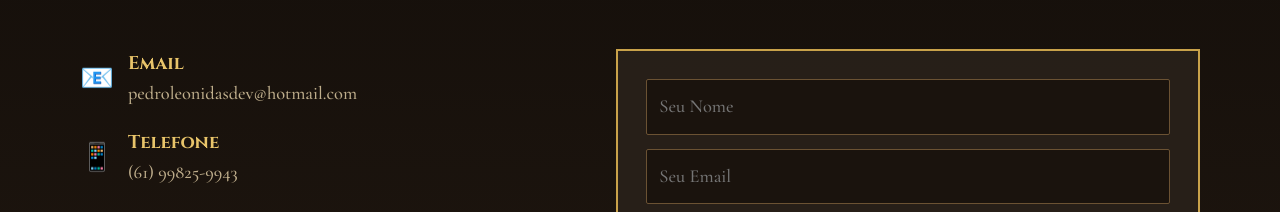
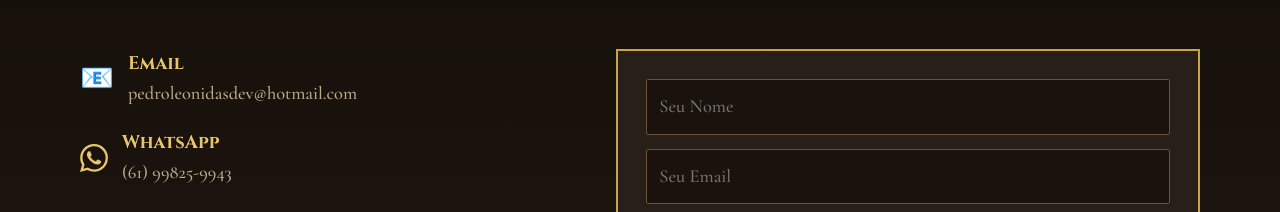
Before and after one commit to pedroleonidasdev/pedrotecnologia, a React (Create React App) app: page / in a window 1280 px wide. Shown: the part 5240-5452 px from the top of the page. Built offline with nearby package versions, Linux system fonts and the light colour scheme.

Commit message:
Adiciona ícone do WhatsApp em Contato

```diff
--- a/src/components/Contact.js
+++ b/src/components/Contact.js
@@ -41,10 +41,10 @@ const Contact = () => {
               </div>
             </div>
             <div className="info-item">
-              <span className="info-icon">📱</span>
+              <span className="info-icon"><svg viewBox="0 0 24 24" fill="currentColor" aria-hidden="true"><path d="M20.52 3.48A11.82 11.82 0 0 0 12.05 0C5.5 0 .16 5.33.16 11.9c0 2.1.55 4.15 1.6 5.96L0 24l6.3-1.65a11.86 11.86 0 0 0 5.74 1.47h.01c6.56 0 11.89-5.34 11.89-11.91a11.8 11.8 0 0 0-3.42-8.43zm-8.47 18.3a9.9 9.9 0 0 1-5.04-1.38l-.36-.21-3.74.98 1-3.64-.23-.37a9.84 9.84 0 0 1-1.52-5.26c0-5.46 4.44-9.9 9.9-9.9 2.64 0 5.12 1.03 6.99 2.91a9.83 9.83 0 0 1 2.9 6.99c0 5.46-4.44 9.89-9.9 9.89zm5.43-7.43c-.3-.15-1.76-.87-2.04-.97-.27-.1-.47-.15-.67.15-.2.3-.77.97-.95 1.17-.17.2-.35.22-.65.07-.3-.15-1.27-.47-2.42-1.5-.9-.8-1.5-1.78-1.68-2.08-.18-.3-.02-.46.13-.61.14-.14.3-.35.45-.53.15-.17.2-.3.3-.5.1-.2.05-.37-.02-.52-.08-.15-.67-1.62-.92-2.22-.24-.58-.49-.5-.67-.51h-.57c-.2 0-.52.07-.8.37-.28.3-1.05 1.03-1.05 2.5 0 1.48 1.08 2.91 1.23 3.11.15.2 2.12 3.24 5.13 4.55.72.31 1.28.5 1.72.63.72.23 1.37.2 1.89.12.58-.09 1.77-.72 2.02-1.43.25-.7.25-1.3.18-1.43-.08-.12-.28-.2-.58-.35z" /></svg></span>
               <div>
-                <h4>Telefone</h4>
-                <p>(61) 99825-9943</p>
+                <h4>WhatsApp</h4>
+                <p><a href="https://wa.me/5561998259943" target="_blank" rel="noopener noreferrer">(61) 99825-9943</a></p>
               </div>
             </div>
             <div className="info-item">
```
